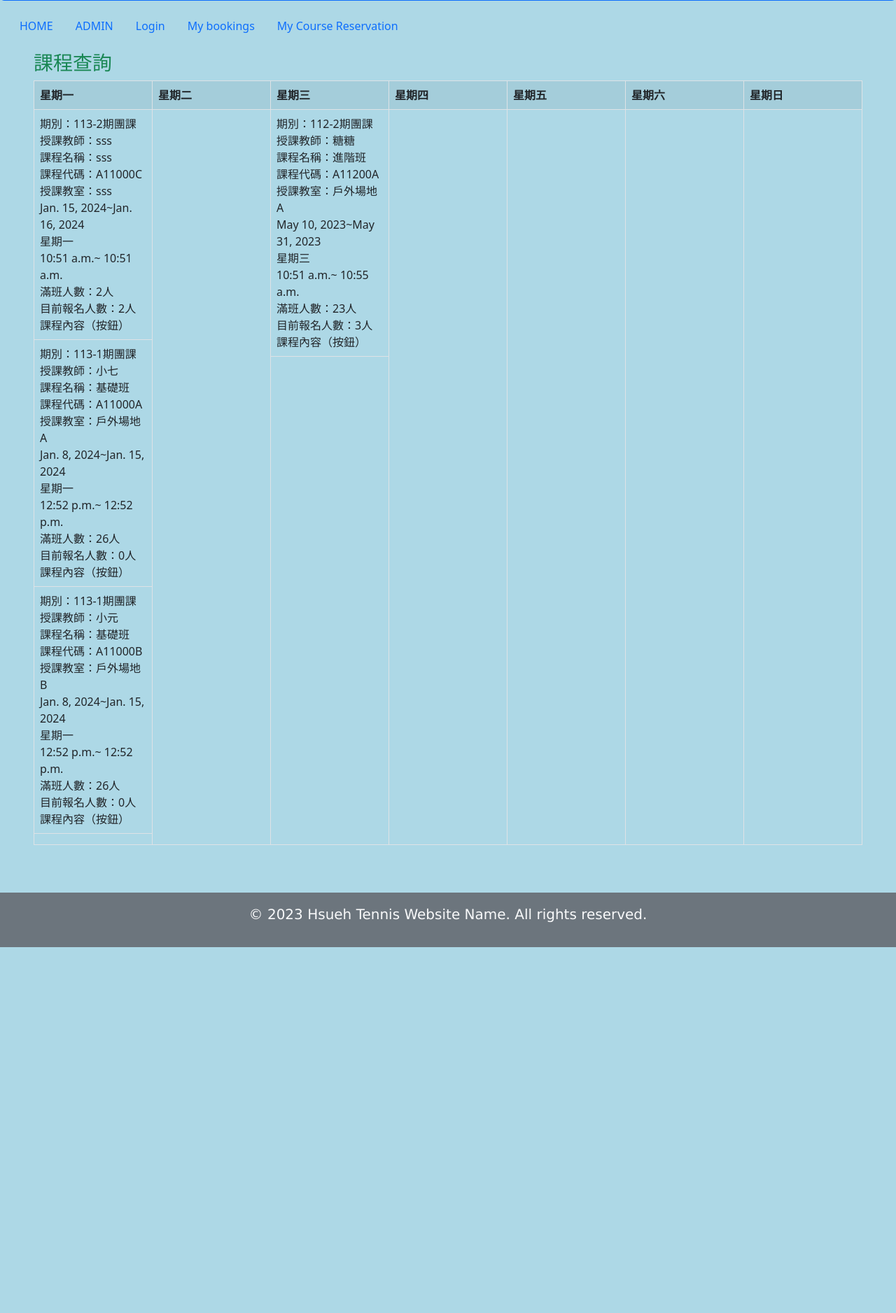
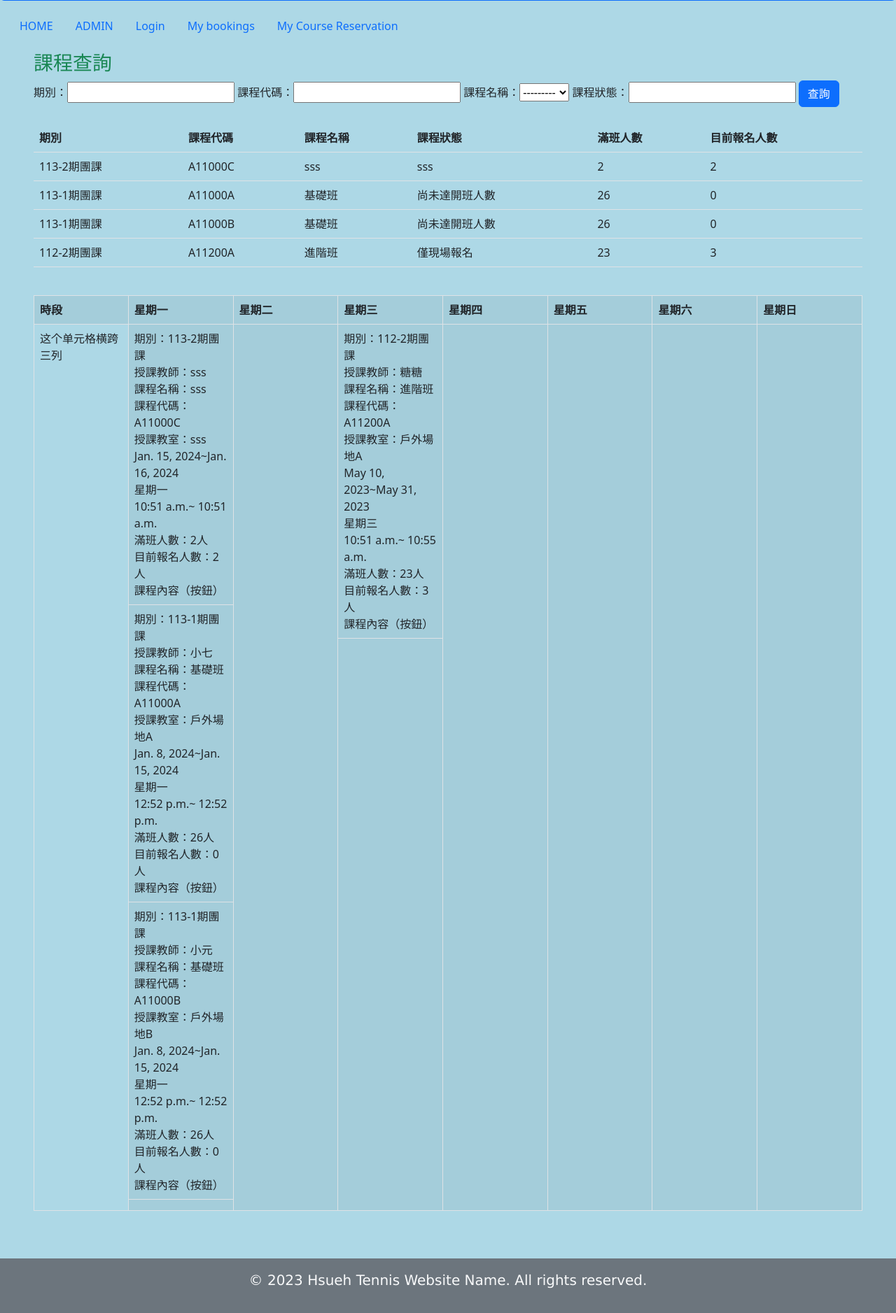
Before and after one commit to smile881225/tennis_club, a Django app: page /Course_reservation/ in a window 1280 px wide. Shown: the part 347-2224 px from the top of the page at 70% size. Before the commit the page ends 1701 px from the top, so only its background shows below. Run offline with Django 3.2, Linux system fonts and the light colour scheme; data comes from the database, SQL or seed files in the repository; both versions use the stored data as it was after the commit.

Commit message:
更新搜尋功能

```diff
--- /dev/null
+++ b/Course_reservation/filters.py
@@ -0,0 +1,8 @@
+from .models import Course_reservation
+import django_filters
+
+
+class Course_reservation_Filter(django_filters.FilterSet):
+    class Meta:
+        model = Course_reservation
+        fields = '__all__'
--- a/Course_reservation/models.py
+++ b/Course_reservation/models.py
@@ -33,7 +33,12 @@ class Course_reservation(models.Model):
     class_time_start=models.TimeField(null=True)
     class_time_end=models.TimeField(null=True)
     Classroom = models.CharField(max_length=255,null=True,help_text="教室")
-    Category = models.CharField(max_length=255,null=True,help_text="課程名稱")
+    Category_choices = [
+        ('基礎班', '基礎班'),
+        ('進階班', '進階班'),
+        ('大師班', '大師班'),
+    ]
+    Category = models.CharField(max_length=255,choices=Category_choices,null=True,help_text="課程名稱")
     Coach_name = models.CharField(max_length=255,null=True,help_text="教練名子")
     Full_number_applicants = models.IntegerField(default=26,null=True,help_text="總共可報名的人數")
     Current_number_applicants = models.IntegerField(default=0,null=True,help_text="目前報名人數")
--- a/Course_reservation/templates/test.html
+++ b/Course_reservation/templates/test.html
@@ -7,14 +7,61 @@
 {% load my_custom_filters %}
 
 {% block content %}
-
     <div class="container-fluid p-5 pt-3">
         <h3 class="text-success">課程查詢</h3>
+        <form method='POST'>
+            {% csrf_token %}
+            期別：{{ course_reservation_Filter.form.Period }}
+            課程代碼：{{ course_reservation_Filter.form.Course_code }}
+            課程名稱：{{ course_reservation_Filter.form.Category }}
+            課程狀態：{{ course_reservation_Filter.form.Class_status }}
+            <input type="submit" class="btn btn-primary" value="查詢"/>
+        </form>
+        <br/>
+        <table class="table">
+            <thead>
+            <th>期別</th>
+            <th>課程代碼</th>
+            <th>課程名稱</th>
+            <th>課程狀態</th>
+            <th>滿班人數</th>
+            <th>目前報名人數</th>
+            </thead>
+            <tbody>
+            {% for course_reservation in course_reservation_Filter.qs %}
+                <tr>
+                    <td>{{ course_reservation.Period }}</td>
+                    <td>{{ course_reservation.Course_code }}</td>
+                    <td>{{ course_reservation.Category }}</td>
+                    <td>{{ course_reservation.Class_status }}</td>
+                    <td>{{ course_reservation.Full_number_applicants }}</td>
+                    <td>{{ course_reservation.Current_number_applicants }}</td>
+                </tr>
+            {% endfor %}
+            </tbody>
+        </table>
 
+{##}
+{#        <form class="d-flex justify-content-start align-items-center">#}
+{#            期別：#}
+{#            {% for Period in Period_list %}#}
+                {#                {{ Course_reservation.Period }}；#}
+{#                <input class="m-1" type="radio" id={{ Period }} name="Period_list"#}
+{#                       value={{ Period }}>#}
+{#                <label for={{ Period }}>{{ Period }} </label>#}
+{#            {% endfor %}#}
+            {#            <input type="submit" value="提交">#}
+{#        </form>#}
 
+{#        <div class="Category">課程名稱：</div>#}
+{#        <div class="Time_period">時段：</div>#}
+{#        <div class="Course_code">課程代碼：</div>#}
+{#        <div class="Class_status">顏色說明：</div>#}
+        <br>
 
         <table class="table table-striped table-bordered">
             <tr>
+                <th> 時段</th>
                 <th> 星期一</th>
                 <th> 星期二</th>
                 <th> 星期三</th>
@@ -23,6 +70,7 @@
                 <th> 星期六</th>
                 <th> 星期日</th>
             </tr>
+            <td width="9%" rowspan="5">这个单元格横跨三列</td>
             <tr>
                 <td width="10%" class="p-0">
                     <table class="table">
--- a/Course_reservation/views.py
+++ b/Course_reservation/views.py
@@ -5,6 +5,7 @@ from django.shortcuts import render
 from django.http import HttpResponse
 from django.template import loader
 from .models import Course_reservation
+from .filters import Course_reservation_Filter
 
 
 def index(request):
@@ -14,7 +15,22 @@ def index(request):
     Period_list = Course_reservation.objects.values_list('Period', flat=True).distinct()
     Course_code_list = Course_reservation.objects.values_list('Course_code', flat=True).distinct()
     Category_list = Course_reservation.objects.values_list('Category', flat=True).distinct()
-    return HttpResponse(template.render(locals()))
+
+    # 過濾用
+    course_reservation_Filter = Course_reservation_Filter(queryset=Course_reservation_list)
+
+    if request.method == "POST":
+        course_reservation_Filter = Course_reservation_Filter(request.POST, queryset=Course_reservation_list)
+
+    context = {
+        'Course_reservation_list':Course_reservation_list,
+        'course_reservation_Filter': course_reservation_Filter,
+        'Period_list': Period_list,
+        'Course_code_list': Course_code_list,
+        'Category_list': Category_list,
+    }
+
+    return HttpResponse(template.render(context, request))
 
 
 def test_2(request):
--- a/my_tennis_club/settings.py
+++ b/my_tennis_club/settings.py
@@ -40,8 +40,8 @@ INSTALLED_APPS = [
     'web',
     'members',
     'courts',
-    'Course_reservation'
-
+    'Course_reservation',
+    'django_filters',
 ]
 
 MIDDLEWARE = [
```
Also changed, not shown: Course_reservation/migrations/0013_alter_course_reservation_category.py (added), db.sqlite3.
